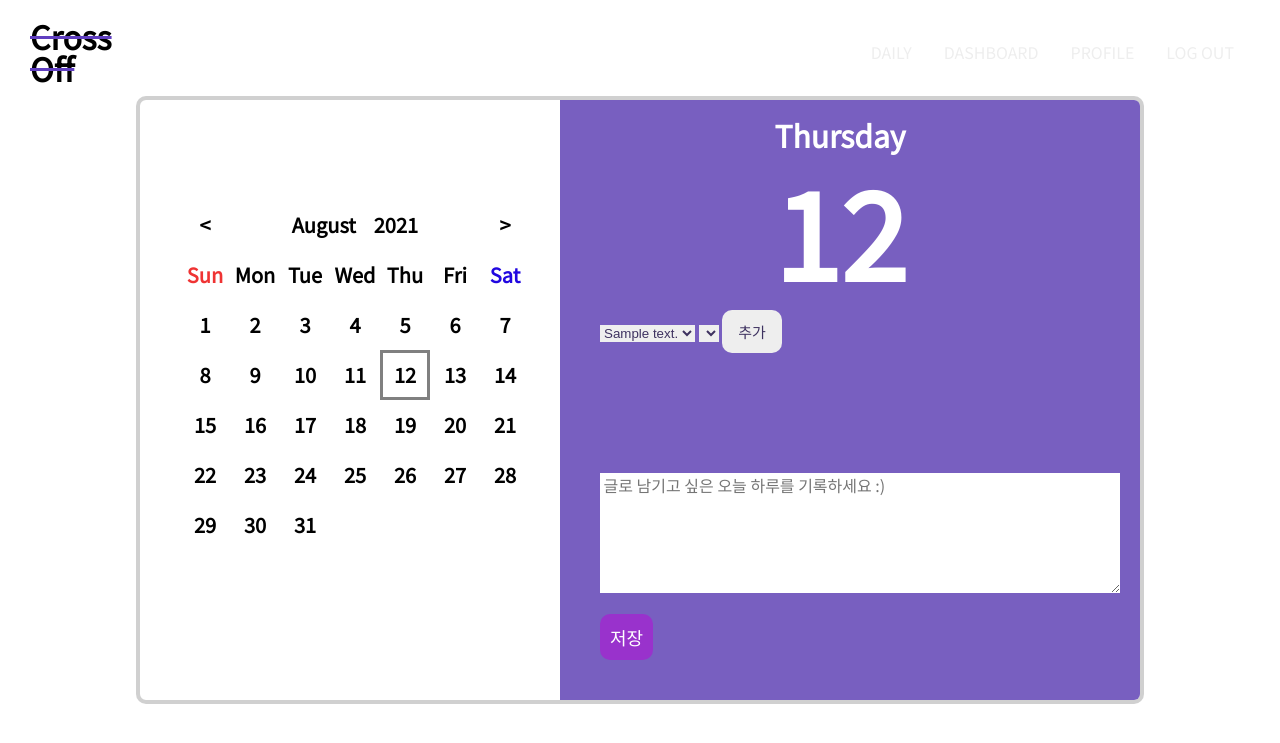
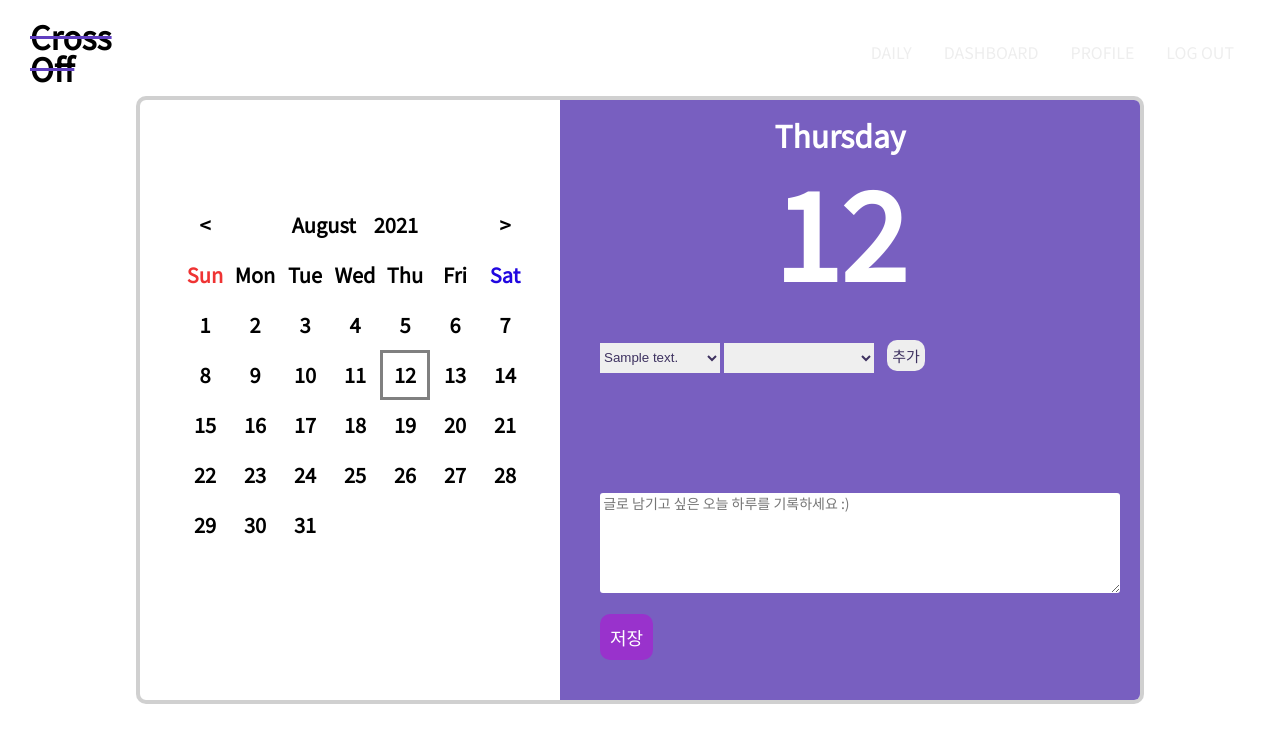
Before and after one commit to WisdomAlwaysWins/CrossOff, a Django app: page /daily/calendar/00000000-0000-0000-0000-000000000001 in a window 1280 px wide. Shown: the top 743 px of the page. Run offline with Django 3.2, Linux system fonts and the light colour scheme; a user stored in the database is signed in; tables that the repository leaves empty hold one stand-in row (values such as "Sample post"); lists and menus that the app fills with data are empty.

Commit message:
merge 실수 만회

```diff
--- a/home/static/css/calendar.css
+++ b/home/static/css/calendar.css
@@ -49,10 +49,6 @@ html, body{
 	color: #FFFFFF;
 	text-decoration:line-through
 }
-#selected-list{
-	height:120px;
-	overflow-y: scroll;
-}
 
 .main{
 	width: 100%;
@@ -71,7 +67,7 @@ html, body{
 	overflow: hidden;
 
 	background: #FFFFFF;
-  }
+}
 .content-left{
 	background: #785fc0;
 	color:#fff;
@@ -79,6 +75,43 @@ html, body{
 	width: 560px;
 	height: 600px;
 	padding: 0 20px 20px 0;
+}
+form{
+	margin-top: 50px;
+}
+#midSelectedBox{
+  width: 120px;
+  height: 30px;
+}
+#detailedSelectedBox{
+	width: 150px;
+	height: 30px;
+}
+.addBtn{
+	background-color: #785fc0;
+	margin-left: 10px;
+	padding: 4px;
+}
+.selectedGoalContent{
+	height: 100px;
+	overflow-y: scroll;
+	margin: 10px 0;
+}
+#selected-list li{
+	display:flex;
+	flex-direction: row;
+	align-items: center;
+}
+#selected-list li .material-icons,
+#selected-list li input{
+	font-size: 14px;
+}
+#input-box{
+	border-radius: 3px;
+	font-size:14px;
+}
+#input-box::placeholder{
+	font-size: 14px;
 }
 .main-wrap{
 	text-align: center;
```
